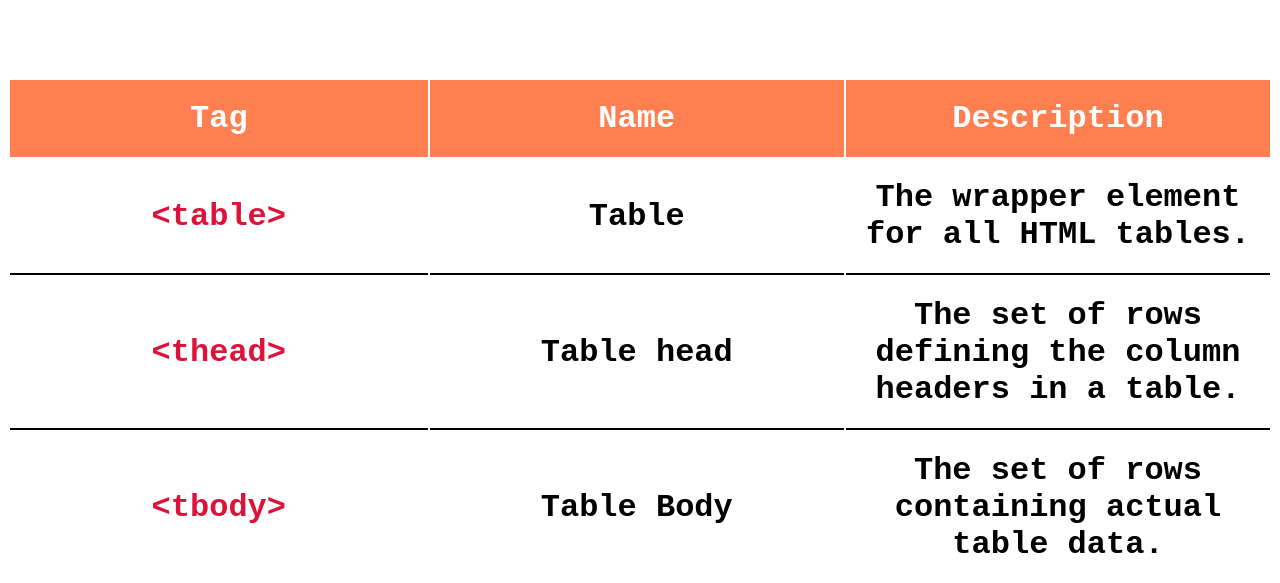
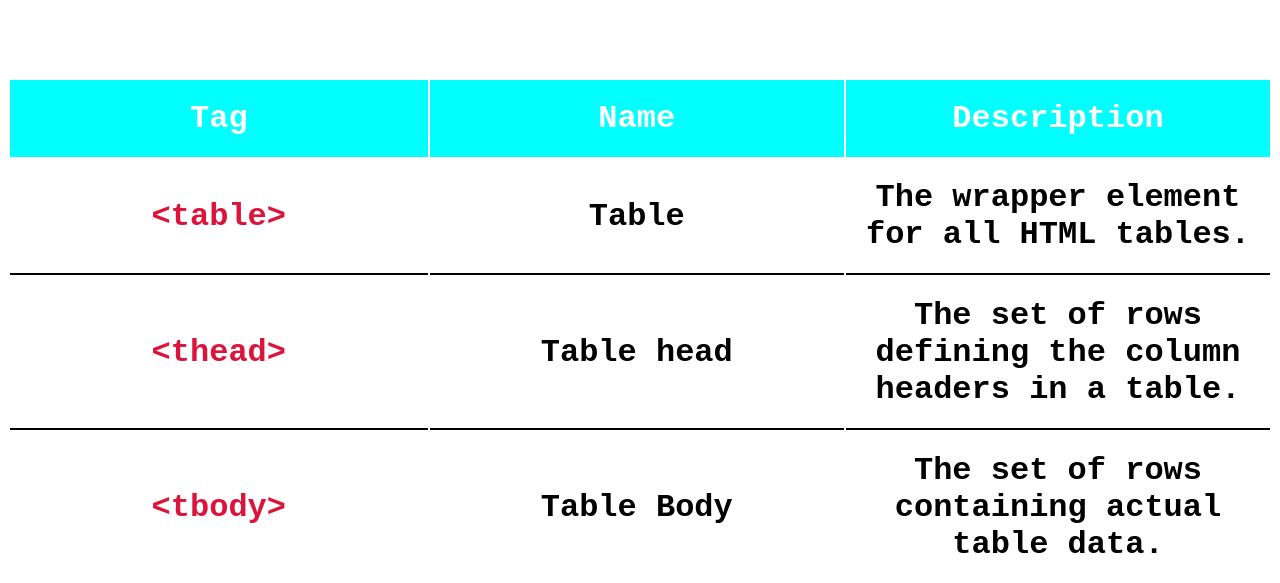
Before and after one commit to roblyn/roblyn, a plain HTML site: page index.html in a window 1280 px wide. Shown: the part 217-800 px from the top of the page. Drawn offline with Linux system fonts and the light colour scheme.

Commit message:
Revert "Change color"
This reverts commit abfe14f4ef40235a416f3640417cdee858ae62da.

```diff
--- a/styles.css
+++ b/styles.css
@@ -28,7 +28,7 @@ h2{
 }
 .header-table th {
     color:white;
-    background-color:coral;
+    background-color:cyan;
     font-weight: 900;
     padding: 20px;
     width: 400px;
```
